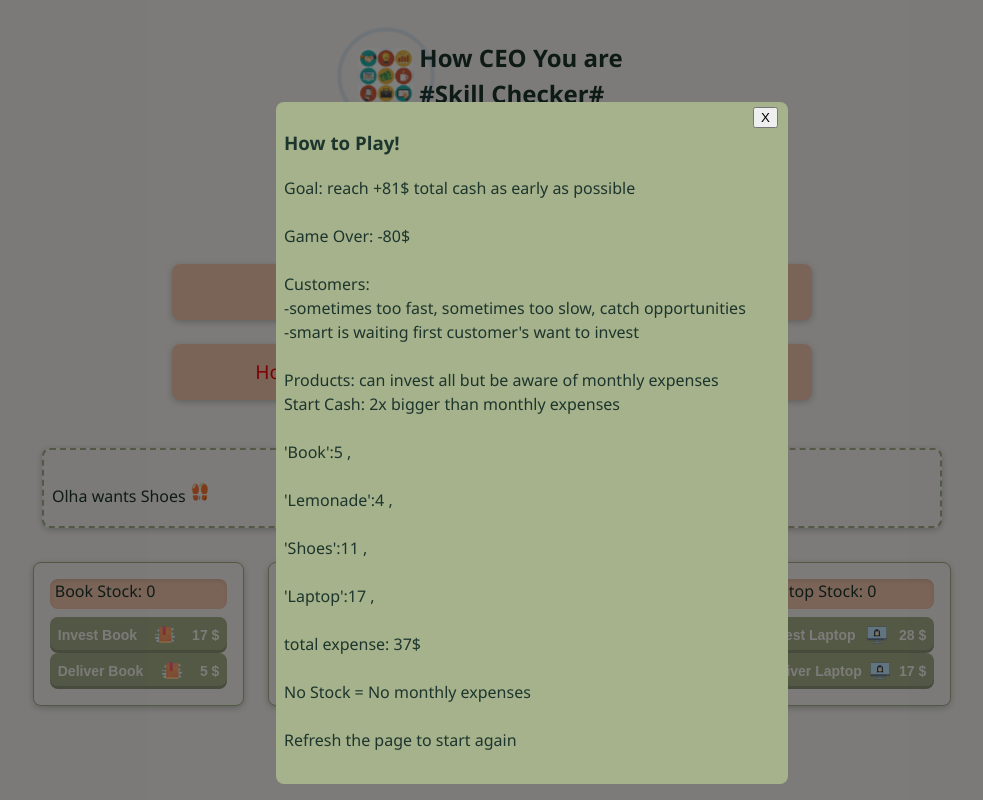
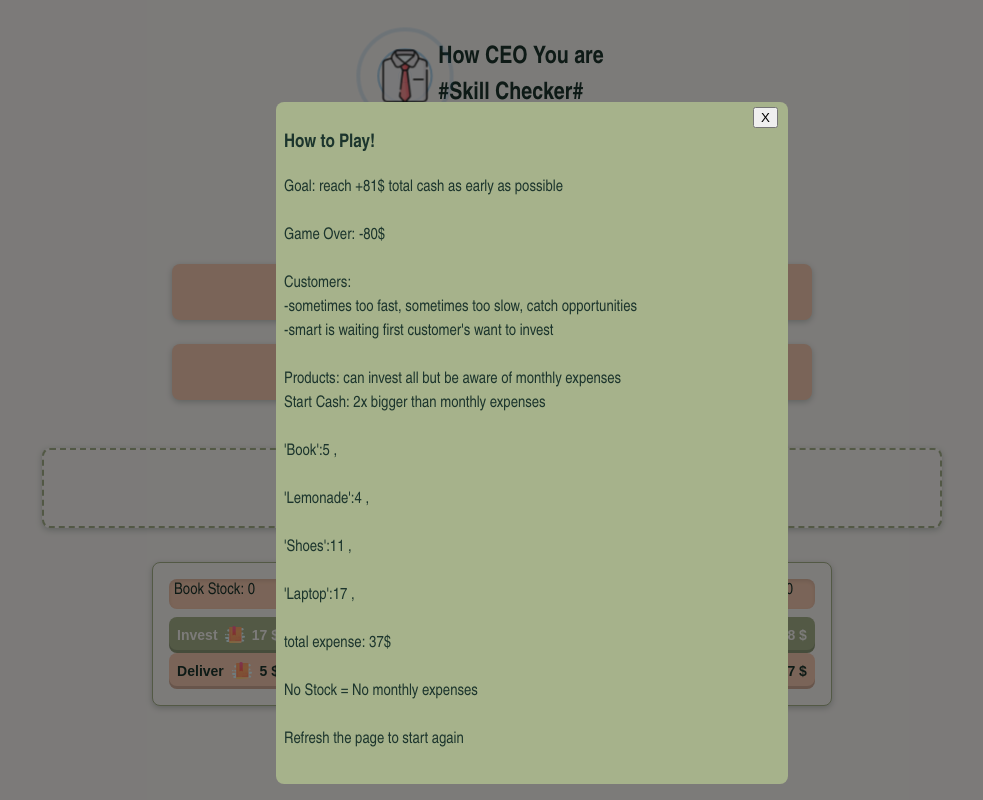
Before and after one commit to Sadullah-TANRIKULU/SB-simulation, a plain HTML site: page index.html in a window 1280 px wide. Shown: the whole page, without its empty margins (108-1091 px from the left). Drawn offline with Linux system fonts and the light colour scheme.

Commit message:
add new customers, new icon, change styles

```diff
--- a/index.html
+++ b/index.html
@@ -39,7 +39,7 @@
       >
         <div class="icon-container">
           <img
-            src="./assets/OH3E9O0.jpg"
+            src="./assets/shirt-and-tie.png"
             width="50px"
             class="your-icon-class"
           />
@@ -136,38 +136,38 @@
         <div id="book">
           <div id="bookstock"></div>
           <button id="btn1" data-id="0" data-type="invest">
-            Invest Book <img src="./assets/book.png" width="20" /> 17 $
+            Invest <img src="./assets/book.png" width="20" /> 17 $
           </button>
           <button id="btn11" data-id="0" data-type="deliver">
-            Deliver Book <img src="./assets/book.png" width="20" /> 5 $
+            Deliver <img src="./assets/book.png" width="20" /> 5 $
           </button>
         </div>
         <div id="lemonade">
           <div id="lemonadestock"></div>
           <button id="btn2" data-id="1" data-type="invest">
-            Invest Lemonade <img src="./assets/lemonade.png" width="20" /> 10 $
+            Invest <img src="./assets/lemonade.png" width="20" /> 10 $
           </button>
           <button id="btn21" data-id="1" data-type="deliver">
-            Deliver Lemonade <img src="./assets/lemonade.png" width="20" /> 4 $
+            Deliver <img src="./assets/lemonade.png" width="20" /> 4 $
           </button>
         </div>
         <div id="shoes">
           <div id="shoesstock"></div>
           <button id="btn3" data-id="2" data-type="invest">
-            Invest Shoes <img src="./assets/shoes.png" width="20" /> 23 $
+            Invest <img src="./assets/shoes.png" width="20" /> 23 $
           </button>
           <button id="btn31" data-id="2" data-type="deliver">
-            Deliver Shoes <img src="./assets/shoes.png" width="20" /> 11 $
+            Deliver <img src="./assets/shoes.png" width="20" /> 11 $
           </button>
         </div>
         <div id="laptop">
           <div id="laptopstock"></div>
           <button id="btn4" data-id="3" data-type="invest">
-            Invest Laptop <img src="./assets/linux-laptop.png" width="20" /> 28
+            Invest <img src="./assets/linux-laptop.png" width="20" /> 28
             $
           </button>
           <button id="btn41" data-id="3" data-type="deliver">
-            Deliver Laptop <img src="./assets/linux-laptop.png" width="20" /> 17
+            Deliver <img src="./assets/linux-laptop.png" width="20" /> 17
             $
           </button>
         </div>
--- a/script.js
+++ b/script.js
@@ -56,6 +56,10 @@ const products = [
 ];
 
 const customers = [
+  new Customer("Recep"),
+  new Customer("Muhammed"),
+  new Customer("Sadullah"),
+  new Customer("Ilker"),
   new Customer("Maksym"),
   new Customer("Vitalii"),
   new Customer("Volodymyr"),
@@ -63,7 +67,16 @@ const customers = [
   new Customer("Hamid"),
   new Customer("Ismail"),
   new Customer("Olha"),
-  new Customer("Myhkhailo"),
+  new Customer("Heliya"),
+  new Customer("Pranverë"),
+  new Customer("Karina"),
+  new Customer("Burcu"),
+  new Customer("Denys"),
+  new Customer("Olexandr"),
+  new Customer("Selamawit"),
+  new Customer("Tetiana"),
+  new Customer("Sofiia"),
+  new Customer("Viktoriia"),
   new Customer("Rana"),
   new Customer("Cedooooo"),
 ];
@@ -84,16 +97,13 @@ const newsPool = [
   "Coffee consumption surges among remote workers.",
 ];
 
-// Get modal and close button
 const modal = document.getElementById("modal");
 const closeBtn = document.getElementById("closeBtn");
 
-// Close modal on close button click
 closeBtn.onclick = () => {
   modal.style.display = "none";
 };
 
-// Close modal on outside click
 window.onclick = (event) => {
   if (event.target === modal) {
     modal.style.display = "none";
--- a/style.css
+++ b/style.css
@@ -1,11 +1,12 @@
 /* style.css */
 :root {
+
     --color-dark-green: #1c352d;
     --color-sage-green: #a6b28b;
     --color-peach: #f5c9b0;
     --color-ivory: #f9f6f3;
 
-    --font-family: 'Segoe UI', Tahoma, Geneva, Verdana, sans-serif;
+    --font-family: 'Arial Narrow', Arial, sans-serif;
 
     --spacing-small: 0.5rem;
     --spacing-medium: 1rem;
@@ -112,7 +113,7 @@ h1 img {
 
     0%,
     100% {
-        transform: scale(1.30);
+        transform: scale(1.10);
         opacity: 1;
     }
 
@@ -203,7 +204,7 @@ p {
     width: 100%;
 }
 
-#investment button {
+#investment button[data-type="invest"] {
     background-color: var(--color-sage-green);
     border: none;
     color: var(--color-ivory);
@@ -220,11 +221,28 @@ p {
     justify-content: space-between;
 }
 
+#investment button[data-type="deliver"] {
+    background-color: var(--color-peach);
+    border: none;
+    color: var(--color-dark-green);
+    font-weight: 600;
+    cursor: pointer;
+    padding: var(--spacing-small);
+    border-radius: var(--border-radius);
+    box-shadow: inset 0 -3px rgba(0, 0, 0, 0.15);
+    transition: background-color 0.3s ease, transform 0.2s ease;
+    width: 100%;
+    font-size: 14px;
+    display: flex;
+    align-items: center;
+    justify-content: space-between;
+}
+
 #investment button:hover,
 #investment button:focus {
-    background-color: var(--color-dark-green);
-    transform: scale(1.05);
-    outline: none;
+    /* background-color: var(--color-dark-green); */
+    transform: scale(1.03);
+    outline: 1.5px dotted var(--color-dark-green);
 }
 
 #investment button img {
@@ -258,6 +276,7 @@ p {
     background-color: var(--color-ivory);
     box-shadow: var(--box-shadow);
     padding: var(--spacing-small);
+    text-align: center;
 }
 
 button,
```
Also changed, not shown: assets/shirt-and-tie.png (added).
